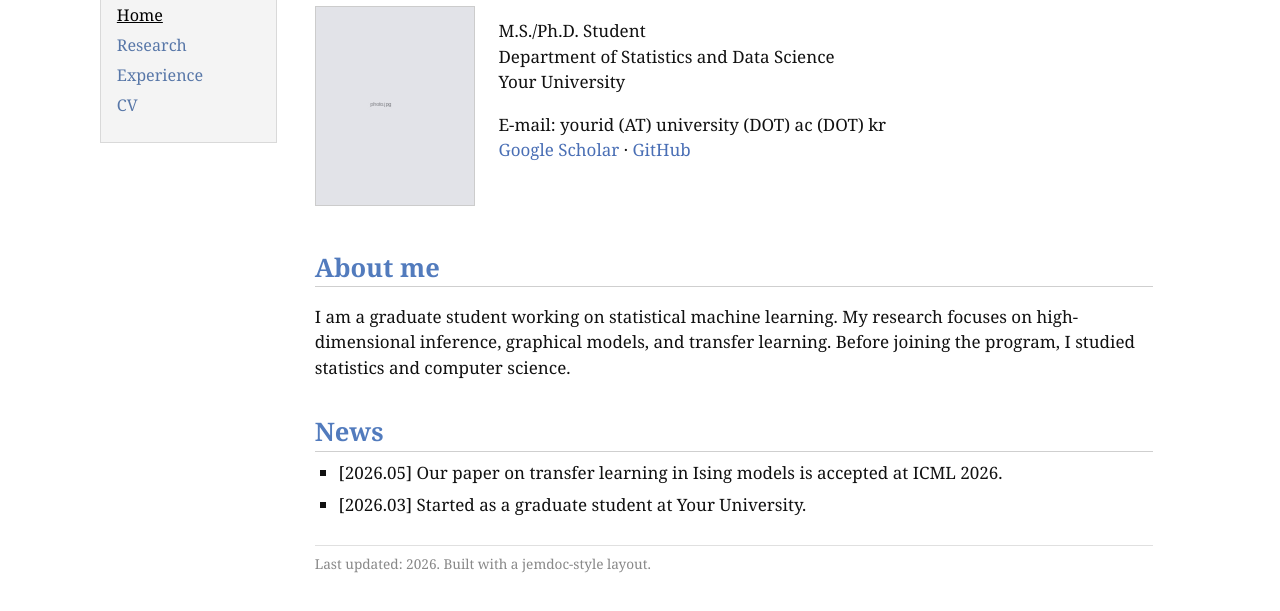
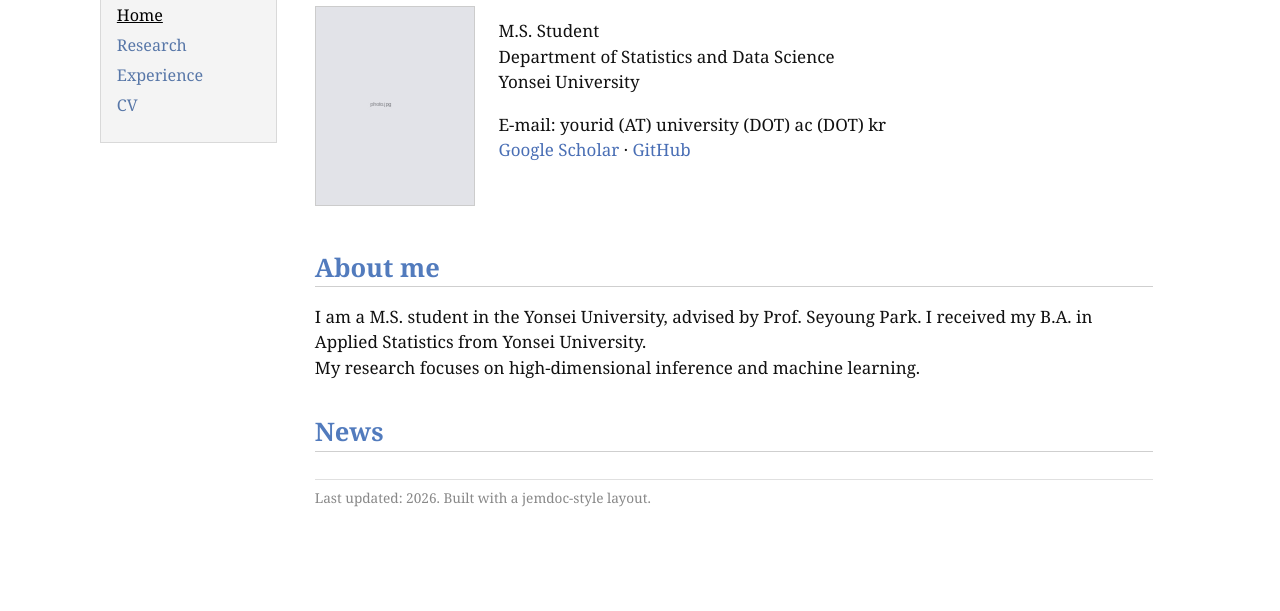
Before and after one commit to chstatlee/chstatlee.github.io, a plain HTML site: page index.html in a window 1280 px wide. Shown: the part 73-684 px from the top of the page. Drawn offline with Linux system fonts and the light colour scheme.

Commit message:
Update index.html

```diff
--- a/index.html
+++ b/index.html
@@ -3,7 +3,7 @@
 <head>
 <meta charset="utf-8">
 <meta name="viewport" content="width=device-width, initial-scale=1">
-<title>Joonho Kim</title>
+<title>ChangHyun Lee</title>
 <link rel="stylesheet" href="style.css">
 </head>
 <body>
@@ -25,9 +25,9 @@
     <div class="profile">
       <img src="photo.jpg" alt="Joonho Kim">
       <p>
-        M.S./Ph.D. Student<br>
+        M.S. Student<br>
         Department of Statistics and Data Science<br>
-        Your University
+        Yonsei University
       </p>
       <p>
         E-mail: yourid (AT) university (DOT) ac (DOT) kr<br>
@@ -38,16 +38,17 @@
 
     <h2>About me</h2>
     <p>
-      I am a graduate student working on statistical machine learning.
-      My research focuses on high-dimensional inference, graphical models,
-      and transfer learning. Before joining the program, I studied
-      statistics and computer science.
+
+
+      I am a M.S. student in the Yonsei University, advised by Prof. Seyoung Park.
+      I received my B.A. in Applied Statistics from Yonsei University. <br>
+
+      My research focuses on high-dimensional inference and machine learning.
     </p>
 
     <h2>News</h2>
     <ul>
-      <li>[2026.05] Our paper on transfer learning in Ising models is accepted at ICML 2026.</li>
-      <li>[2026.03] Started as a graduate student at Your University.</li>
+
     </ul>
 
     <div id="footer">
```
